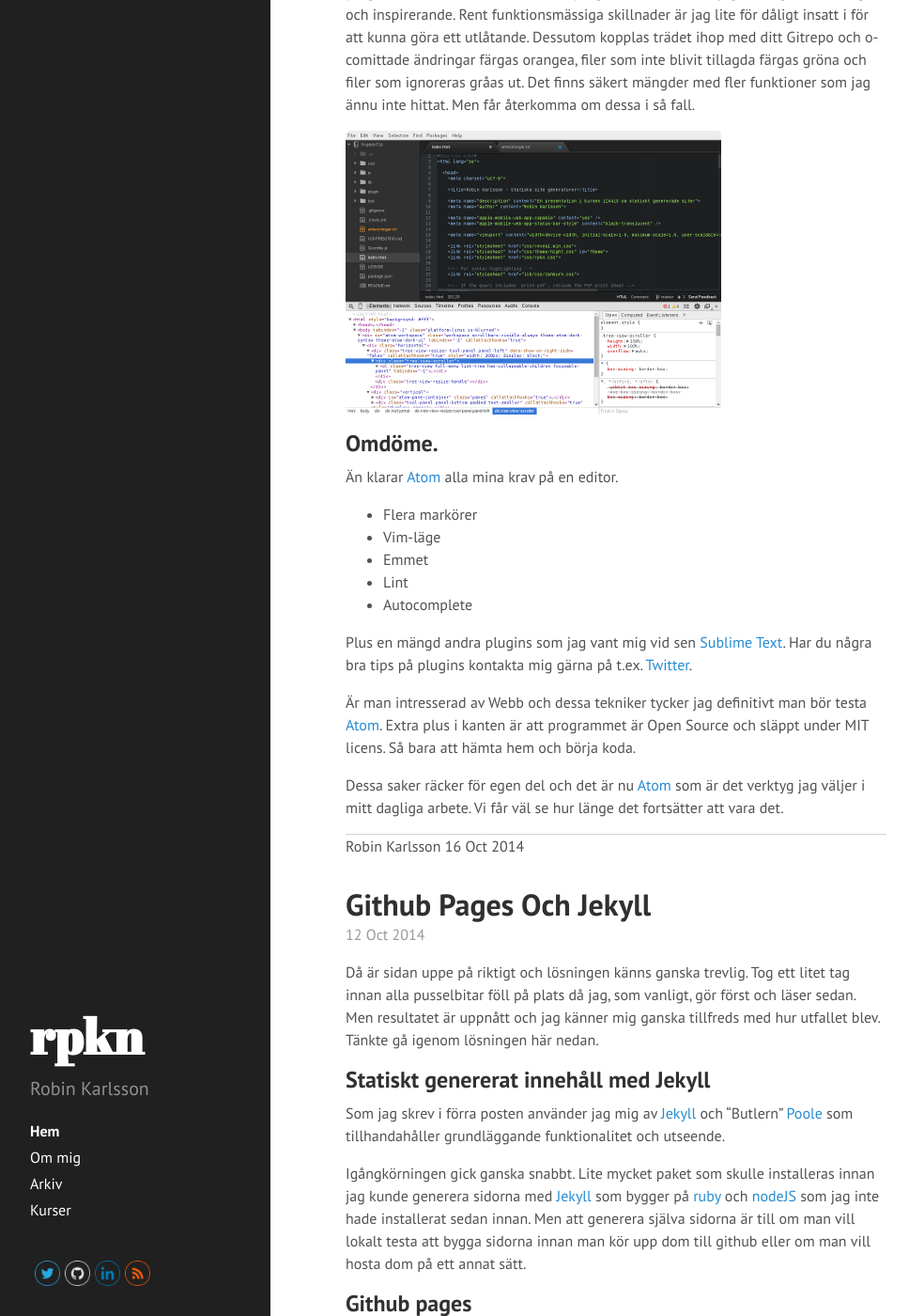
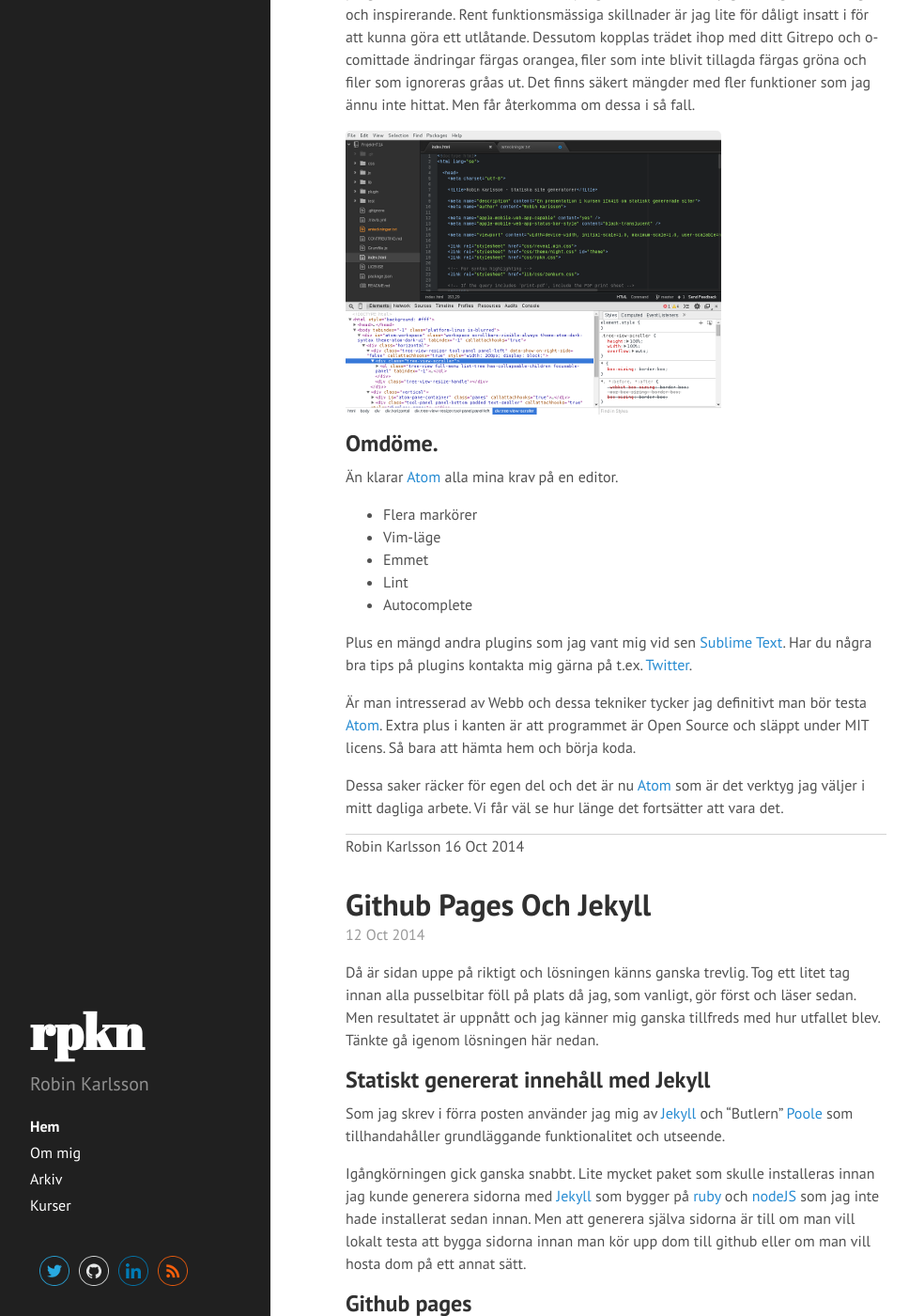
Before and after one commit to rk222ev/www, a Jekyll site: the page built from index.html, in a window 1280 px wide and 1400 px high, scrolled down 315 px. Shown: the whole window at 94% size, without its empty margins (0-968 px from the left). Built offline with Jekyll 4.4.1, drawn with Linux system fonts in a browser that asks for light colours; Markdown is read by kramdown in place of the engine named in the settings; the list of posts is cut into pages by our own code.

Commit message:
Redone menu icon Css.

```diff
--- a/_includes/sidebar.html
+++ b/_includes/sidebar.html
@@ -25,7 +25,7 @@
         <a href="http://www.twitter.com/ropkn"><img src="/public/pics/icons/twitter-32.png" alt="Twitter"></a></a>
         <a href="{{ site.github.repo }}"><img src="/public/pics/icons/Github-32.png" alt="Github"></a>
         <a href="https://www.linkedin.com/pub/robin-karlsson/88/5b9/661"><img src="/public/pics/icons/linkedin-32.png" alt="Linkedin"></a>
-          <a href="/atom.xml"><img src="/public/pics/icons/Rss-32.png" alt="Rss"></a>
+        <a href="/atom.xml"><img src="/public/pics/icons/Rss-32.png" alt="Rss"></a>
       </section>
     </nav>
   </div>
--- a/public/css/rpkn.css
+++ b/public/css/rpkn.css
@@ -1,10 +1,8 @@
-
-#menu-links a{
-  width:32px;
-  margin-left: auto;
-  margin-right: auto;
+#menu-links img {
+  width: 32px;
+  height: 32px;
   float: left;
-  padding-left: 5px;
+  margin-left: 10px;
 }
 
 .page, .post {
@@ -22,7 +20,7 @@
 }
 
 @media (min-width: 48em) {
-  #menu-links a {
+  #menu-links {
     padding-top: 40px;
   }
 }
```
